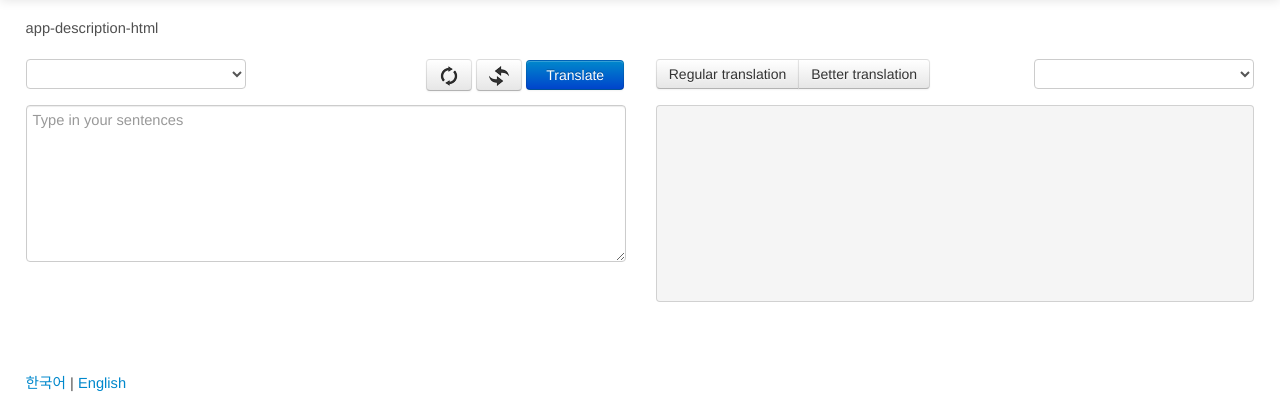
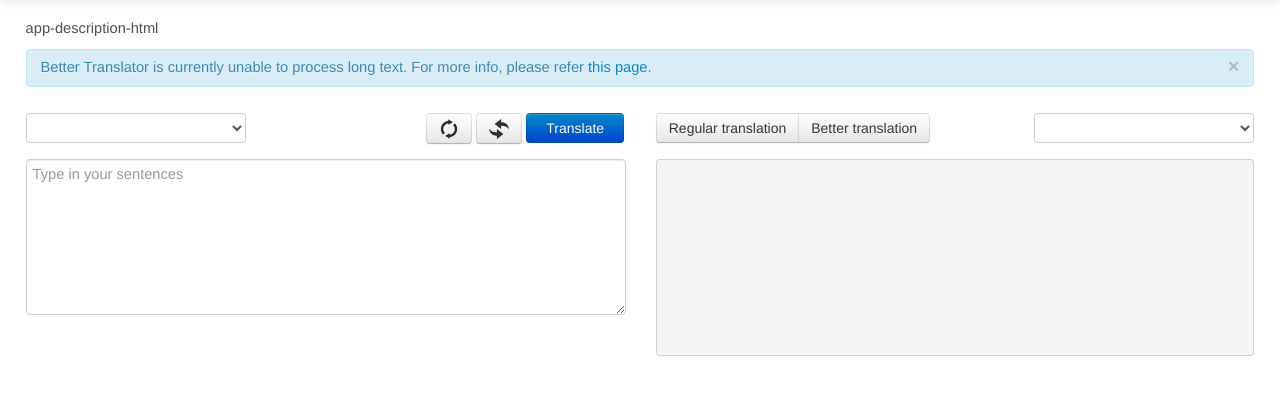
Before and after one commit to suminb/translator, a Flask app: page / in a window 1280 px wide. Shown: the part 41-461 px from the top of the page. Run offline with Flask 2, Linux system fonts and the light colour scheme; parts of the project's set-up code (start-up, migrations or seed data) failed here and were passed over; some libraries are stand-ins or nearby versions.

Commit message:
Announcement about long text translation.

```diff
--- a/app/static/main.js
+++ b/app/static/main.js
@@ -388,7 +388,7 @@ function performTranslation() {
     else if (state.text == null || state.text == "") {
         // TODO: Give some warning
     }
-    else if (encodeURIComponent(state.text).length > 8000) {
+    else if (encodeURIComponent(state.text).length > 2000) {
         displayError("Text is too long.",
             "For more detail, please refer <a href=\"/longtext\">this page</a>.");
     }
--- a/app/templates/discuss.html
+++ b/app/templates/discuss.html
@@ -2,6 +2,8 @@
 {% block content %}
 
     <h1>{{ _("Discussions") }}</h1>
+
+    <p>작동이 안 되는 기능, 추가했으면 기능에 대해서 적어주셔도 되고, 기타 다른 의견들을 자유롭게 올리셔도 됩니다.</p>
 
     <p>If you are a software developer, you may want to create a ticket on <a href="http://github.com/suminb/translator/issues">GitHub</a> yourself.</p>
 
--- a/app/templates/index.html
+++ b/app/templates/index.html
@@ -10,6 +10,11 @@
     {{ _("Better Translator may not work properly with Internet Explorer 9 and below. We encourage you to try modern browsers such as Firefox, Chrome and Safari.") }}
   </div>
   {% endif %}
+
+  <div class="alert alert-info">
+    <button type="button" class="close" data-dismiss="alert">&times;</button>
+    {{ _("Better Translator is currently unable to process long text. For more info, please refer <a href=\"/longtext\">this page</a>.") }}
+  </div>
 
   <p id="google-translate">
       <img src="/static/google_translate.jpg" alt="구글 번역기를 사용할 때에는 바로 다른 언어로 번역하는것 보다 일본어로 한 번 번역한 다음에 다른 언어로 바꾸는게 더 정확합니다. 전 세계에서 일본 동인지를 번역 하다 보니 수많은 데이터베이스가 쌓였거든요" />
```
Also changed, not shown: app/translations/en/LC_MESSAGES/messages.po, app/translations/es/LC_MESSAGES/messages.po, app/translations/fr/LC_MESSAGES/messages.po, app/translations/ko/LC_MESSAGES/messages.po, app/translations/ru/LC_MESSAGES/messages.po, 1 other file.
